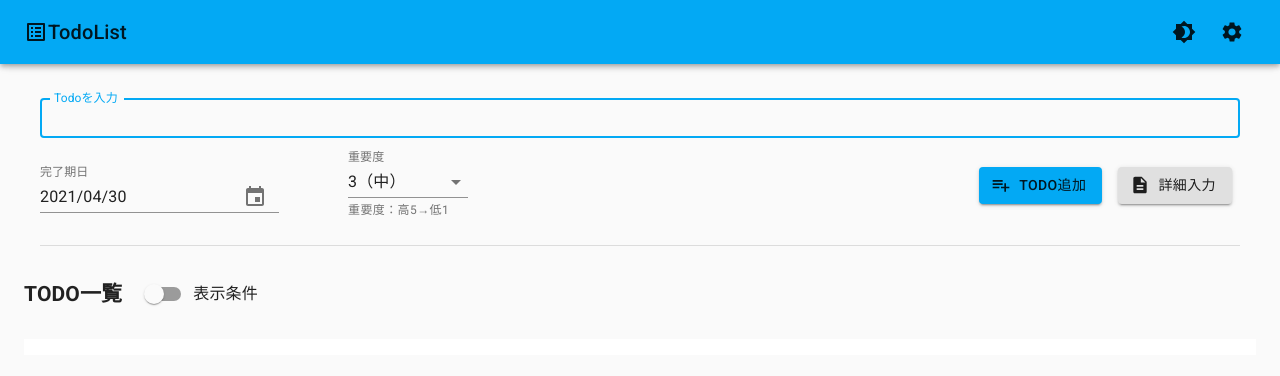
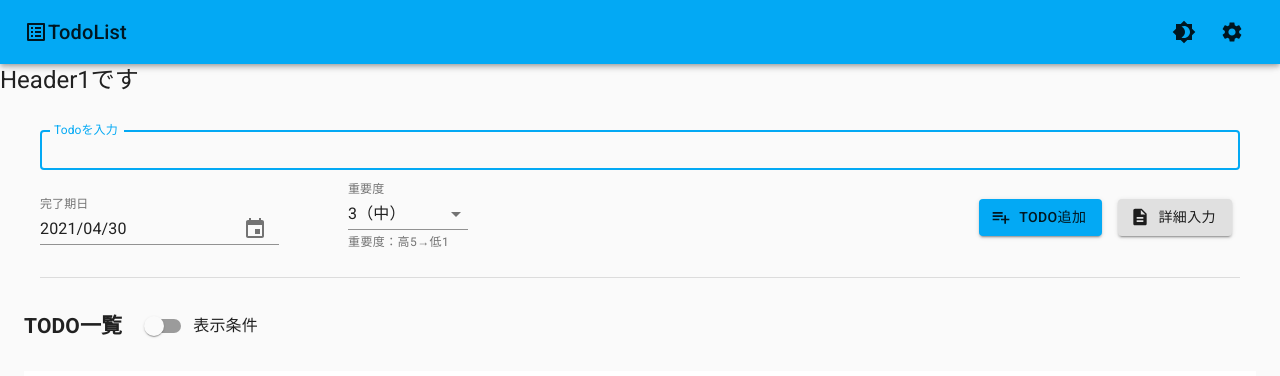
Before and after one commit to yyyadachi/todo-list-react, a React (Create React App) app: page / in a window 1280 px wide. Shown: the top 376 px of the page. Built offline with nearby package versions, Linux system fonts and the light colour scheme.

Commit message:
Save on the way

```diff
--- a/src/App.jsx
+++ b/src/App.jsx
@@ -9,7 +9,8 @@ import {
 } from "./components/entryIndex";
 // デフォルトtodoデータ（JSON）のインポート ↑のDefaultTodoData.jsに移行
 // import DefaultTodoData from "./DefaultTodoData.json";
-//
+import Header1 from "./components/Header1"; // レンダーのテスト用
+
 // material-ui関連のインポート
 import {
   Container,
@@ -43,7 +44,7 @@ export const GlobalContext = createContext(); // 定数
 // ////////////////////////////////////////////////////
 // todoSavedState,todoSavedDispatch（reducer）の設定 TodoSavedContextで渡す
 
-const todoSavedInitialState = JSON.parse(localStorage.getItem("TodoData")); // データが無い場合nullが返ってくる。
+const todoSavedInitialState = JSON.parse(localStorage.getItem("TodoData")); // データが無い場合nullが返ってくる。＊ ~~ || [] とするとLocalStorageクリア直後に空配列を生成してしまうため。
 
 const todoSavedReducer = (todoSavedState, todoSavedAction) => {
   console.log("関数実行（todoSavedReducer App.jsx）");
@@ -61,7 +62,6 @@ const todoSavedReducer = (todoSavedState, todoSavedAction) => {
           newId = 1;
           todoSavedState = [];
           // 初回およびLocalStorageクリア後は、Todo新規追加時に空配列を作成する。
-          // （todoSavedInitialStateに空配列を設定するとLocalStorageクリアが維持されない）
         }
 
         newTodoSavedState = [
@@ -144,19 +144,32 @@ const todoSavedReducer = (todoSavedState, todoSavedAction) => {
       // newTodoSavedState = [];
       newTodoSavedState = [...DefaultTodoData];
 
+      // テスト用の直接代入データ（想定通りに動作する）
       // newTodoSavedState = [
       //   {
-      //     id: 2,
-      //     todoText: "完了期日が一番新しいデータ",
+      //     id: 14,
+      //     todoText: "詳細がないデータ（default:完了)",
       //     todoDetail: "",
-      //     deadline: "2022-12-01",
-      //     importanceIndex: 4,
+      //     deadline: "2021-05-12",
+      //     importanceIndex: 3,
       //     progressIndex: 4,
+      //     createdDate: "2021-04-10",
+      //     updateDate: "2021-04-10",
+      //     completeDate: "2021-05-12",
+      //   },
+      //   {
+      //     id: 20,
+      //     todoText: "デフォルトで一番ＩＤが大きいデータ",
+      //     todoDetail: "IDは20",
+      //     deadline: "2021-09-01",
+      //     importanceIndex: 1,
+      //     progressIndex: 1,
       //     createdDate: "2021-04-23",
       //     updateDate: "2021-06-25",
       //     completeDate: "",
       //   },
       // ];
+
       return newTodoSavedState;
 
     // ////////////////////////////////
@@ -361,6 +374,7 @@ const App = () => {
             >
               {/* <TodoSavedDispatchContext value={todoSavedDispatch}> */}
               <Header darkMode={darkMode} setDarkMode={setDarkMode} />
+              <Header1 />
               {/* </TodoSavedDispatchContext> */}
               <Container maxWidth="xl">
                 <TodoInput />
--- /dev/null
+++ b/src/components/Header1.jsx
@@ -0,0 +1,30 @@
+// 1 memoつけないと親がレンダーされるとレンダーされる。最終行の export default memo(Header1); でOK
+// 2
+
+import React, { memo } from "react";
+
+import { makeStyles, Typography } from "@material-ui/core";
+const useStyles = makeStyles((theme) => ({
+  title: {
+    flexGrow: 1,
+  },
+}));
+
+// ////////////////////////////////////////////////////
+// FUNCTION ///////////////////////////////////////////
+const Header1 = () => {
+  const classes = useStyles(); //←この記述がはいると毎回レンダーされる？
+
+  // ////////////////////////////////////////////////////
+  // RETURN /////////////////////////////////////////////
+  console.log("レンダー（header1.jsx）ここの再描画を制御したい");
+  return (
+    <>
+      <Typography variant="h5" className={classes.title}>
+        Header1です
+      </Typography>
+    </>
+  );
+};
+
+export default memo(Header1);
--- a/src/components/TodoInput.jsx
+++ b/src/components/TodoInput.jsx
@@ -1,4 +1,4 @@
-import React, { useContext } from "react";
+import React, { useContext, useCallback } from "react";
 // contextをインポート
 import { TodoSavedContext, TodoTmpContext, GlobalContext } from "../App";
 // コンポーネントをインポート
--- a/src/components/forms/ButtonComponent.jsx
+++ b/src/components/forms/ButtonComponent.jsx
@@ -1,4 +1,4 @@
-import React from "react";
+import React, { memo } from "react";
 
 // material-ui関連のインポート
 import { makeStyles, Button } from "@material-ui/core";
@@ -17,7 +17,7 @@ const ButtonComponent = (props) => {
 
   // ////////////////////////////////////////////////////
   // RETURN /////////////////////////////////////////////
-  console.log("レンダー（ButtonComponent.jsx");
+  console.log("レンダー（ButtonComponent.jsx）");
   return (
     <div>
       {/* 指定しないpropsはdefault値となる。iconは非表示となる。 */}
@@ -37,4 +37,4 @@ const ButtonComponent = (props) => {
   );
 };
 
-export default ButtonComponent;
+export default memo(ButtonComponent);
```
